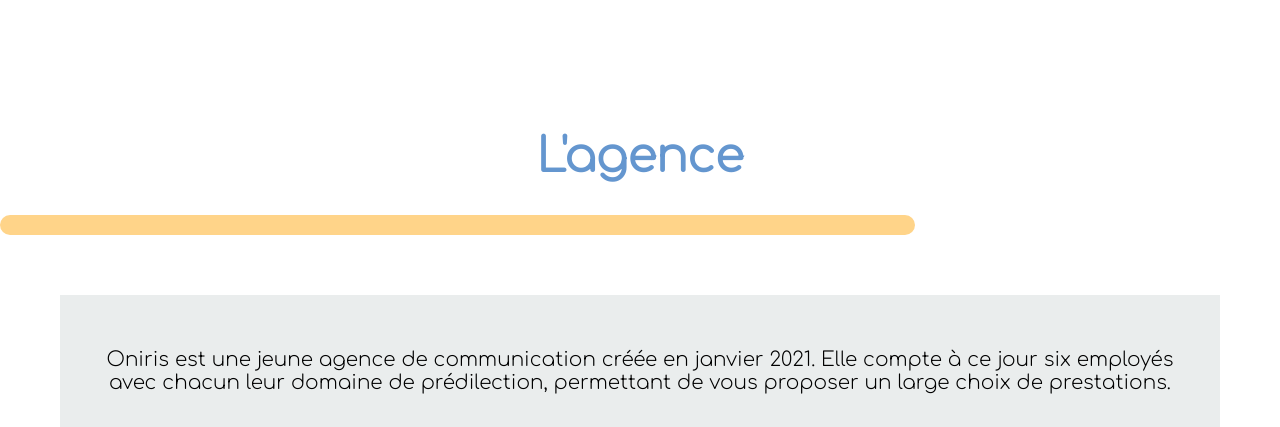
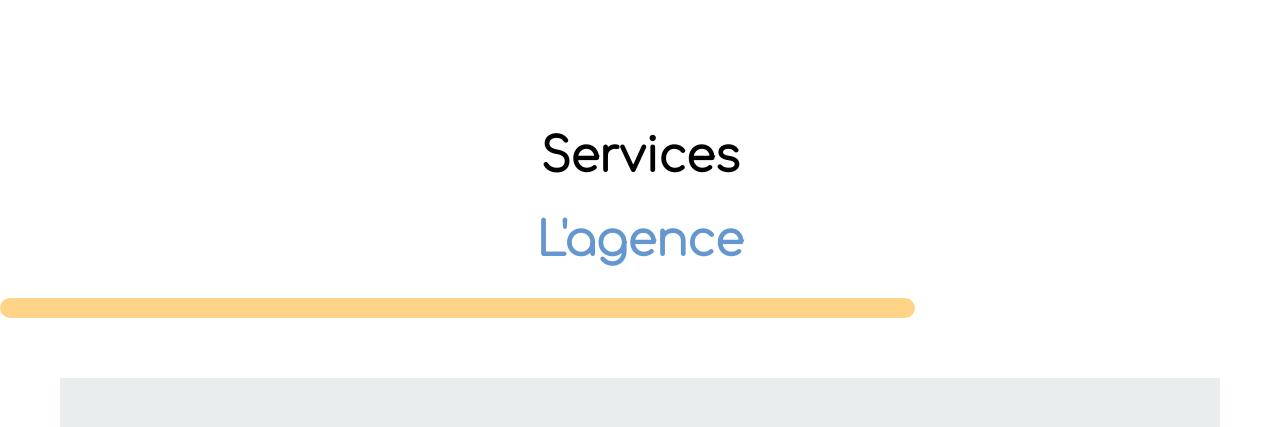
Before and after one commit to oniris-communication/agence-oniris.github.io, a plain HTML site: page accueil-notre_agence.html in a window 1280 px wide. Shown: the part 1660-2087 px from the top of the page. Drawn offline with Linux system fonts and the light colour scheme.

Commit message:
Update accueil-notre_agence.html

```diff
--- a/accueil-notre_agence.html
+++ b/accueil-notre_agence.html
@@ -70,6 +70,14 @@
     </main>
 
     <!---------------->
+    <!-- Services-->
+    <!---------------->
+    <main id=services class=services>
+        <h1 class=nom>
+            Services
+        </h1>
+    </main>
+    <!---------------->
     <!-- L'agence-->
     <!---------------->
     <main id=agence class=page1>
```
